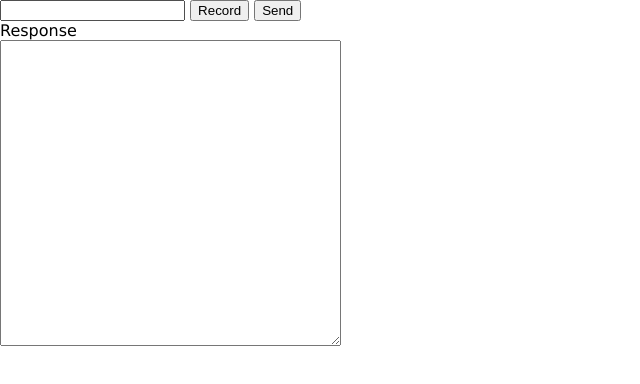
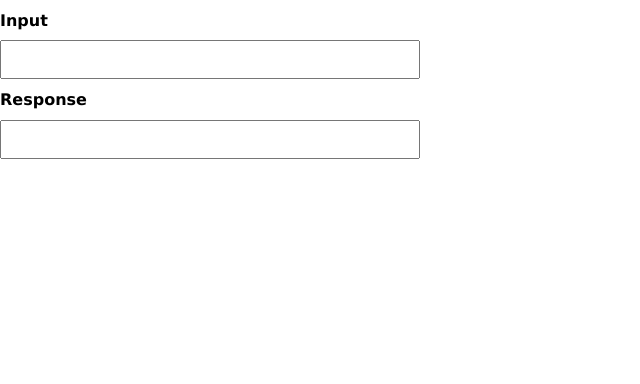
Before and after one commit to DaveSeidman/theinterview, a website built with webpack: page src/index-template.html in a window 1280 px wide. Shown: the whole page, without its empty margins (0-640 px from the left). Built offline with nearby package versions, Linux system fonts and the light colour scheme.

Commit message:
simplify

```diff
--- a/src/index-template.html
+++ b/src/index-template.html
@@ -2,15 +2,15 @@
 <html>
   <head>
     <meta http-equiv='Content-type' content='text/html; charset=utf-8'/>
-    <meta name='viewport' content='width=device-width, initial-scale=1.0, maximum-scale=1.0, user-scalable=no'>
     <title>The Interview</title>
   </head>
     <body>
-  	<div>
-  		<input id='input' type='text' class='text'>
-      <button class='listen'>Record</button>
-      <button class='send'>Send</button>
-  		<br>Response<br> <textarea id='response' class='result' cols='40' rows='20'></textarea>
+  	<div class='wrap'>
+      <h1>Input</h1>
+  		<input type='text' class='speech' />
+      <h1>Response</h1>
+      <input type='text' class='intent' />
+      <video class='user-video' muted autoplay playsinline />
   	</div>
   </body>
 </html>
```
